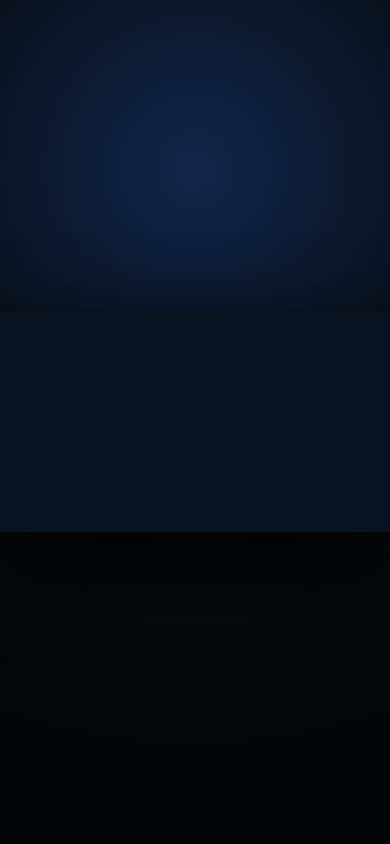
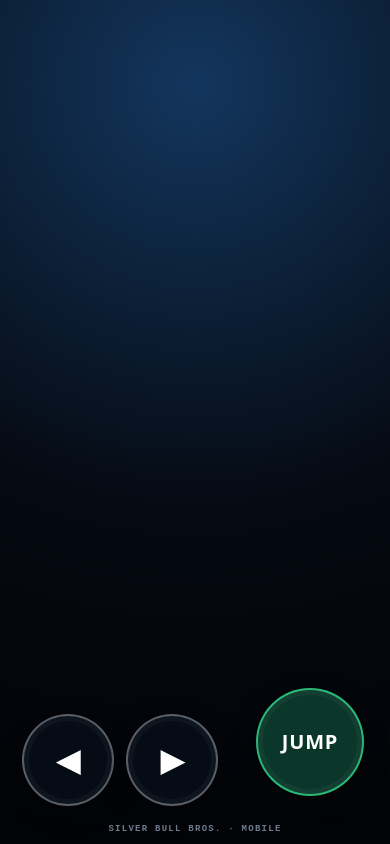
Before and after one commit to jchainsonsol/w3bcmedia-site, a plain HTML site: page bull/index.html in a window 390 px wide. Drawn offline with Linux system fonts and the light colour scheme.

Commit message:
Make /bull adaptive for phone portrait and PSG1 landscape

```diff
--- a/bull/index.html
+++ b/bull/index.html
@@ -1,6 +1,6 @@
-<!doctype html><html><head><meta charset="utf-8"><meta name="viewport" content="width=device-width,initial-scale=1,maximum-scale=1,user-scalable=no"><title>Silver Bull Bros.</title><style>html,body{margin:0;width:100%;height:100%;overflow:hidden;background:#03050a}iframe{border:0;width:100%;height:100%;display:block}</style></head><body><iframe id="game" src="../games/silver-bull-bros/" allow="gamepad *; fullscreen *" allowfullscreen></iframe><script>
-const f=document.getElementById('game');
-function startGame(){try{const w=f.contentWindow,d=w.document;w.focus();const down=new KeyboardEvent('keydown',{code:'Enter',key:'Enter',keyCode:13,which:13,bubbles:true});const up=new KeyboardEvent('keyup',{code:'Enter',key:'Enter',keyCode:13,which:13,bubbles:true});w.dispatchEvent(down);d.dispatchEvent(down);setTimeout(()=>{w.dispatchEvent(up);d.dispatchEvent(up)},80)}catch(e){}}
-f.addEventListener('load',()=>{setTimeout(startGame,500);setTimeout(startGame,1300)});
-addEventListener('pointerdown',startGame);
+<!doctype html><html><head><meta charset="utf-8"><meta name="viewport" content="width=device-width,initial-scale=1,maximum-scale=1,user-scalable=no,viewport-fit=cover"><meta name="theme-color" content="#03050a"><title>Silver Bull Bros.</title><style>html,body{margin:0;width:100%;height:100%;overflow:hidden;background:#03050a}iframe{border:0;width:100%;height:100%;display:block}</style></head><body><iframe id="game" allow="gamepad *; fullscreen *" allowfullscreen></iframe><script>
+const f=document.getElementById('game');const portrait=()=>innerHeight>innerWidth*1.12;let mobile=portrait();
+function load(){mobile=portrait();f.src=mobile?'../games/silver-bull-bros/mobile.html':'../games/silver-bull-bros/';}
+function startGame(){if(mobile)return;try{const w=f.contentWindow,d=w.document;w.focus();const down=new KeyboardEvent('keydown',{code:'Enter',key:'Enter',keyCode:13,which:13,bubbles:true});const up=new KeyboardEvent('keyup',{code:'Enter',key:'Enter',keyCode:13,which:13,bubbles:true});w.dispatchEvent(down);d.dispatchEvent(down);setTimeout(()=>{w.dispatchEvent(up);d.dispatchEvent(up)},80)}catch(e){}}
+f.addEventListener('load',()=>{if(!mobile){setTimeout(startGame,500);setTimeout(startGame,1300)}});let timer;addEventListener('resize',()=>{clearTimeout(timer);timer=setTimeout(()=>{if(portrait()!==mobile)load()},250)});load();
 </script></body></html>
```
